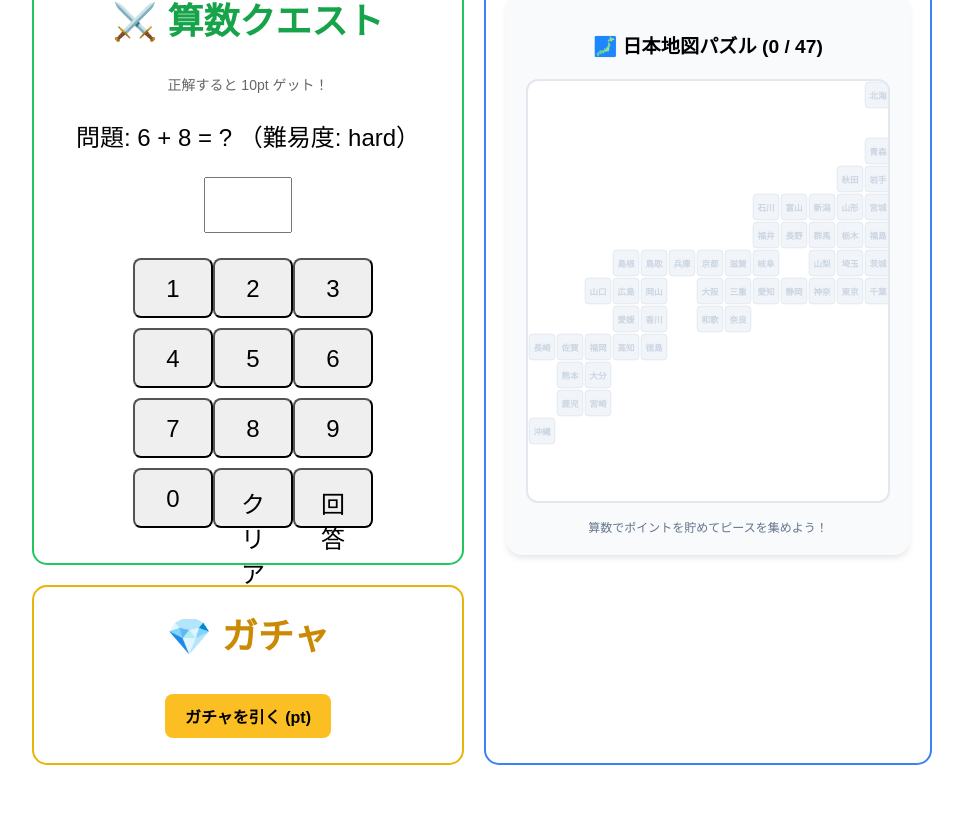
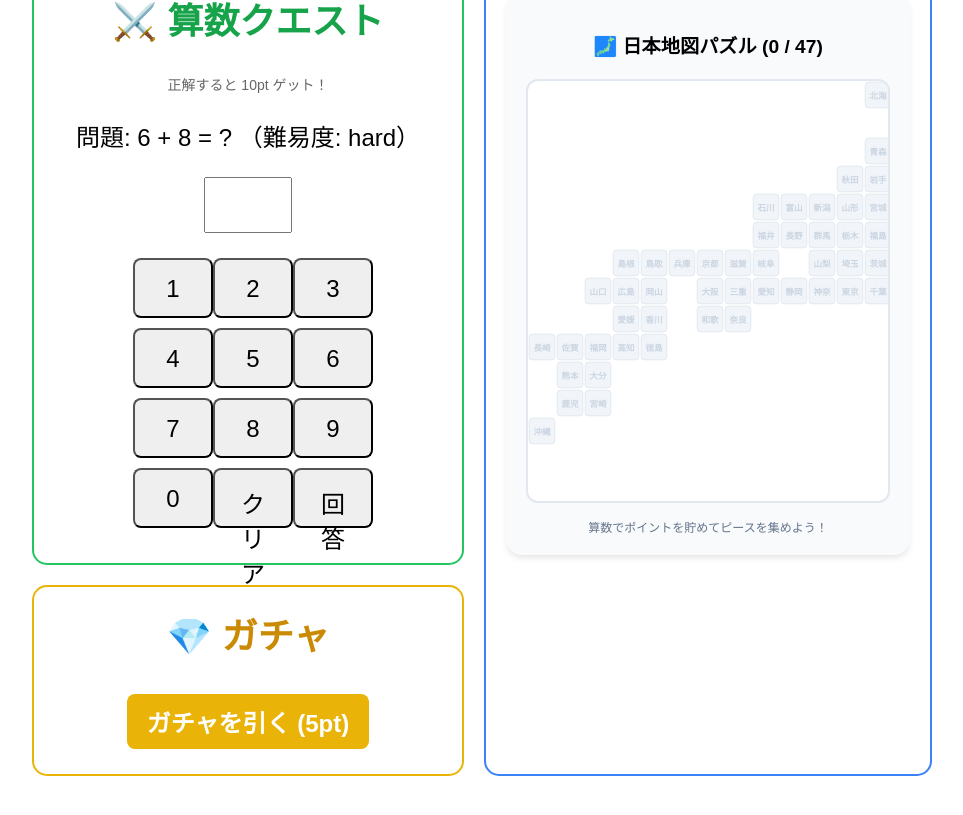
Before and after one commit to kotani6053/manaho0610, a React (Vite) app: page / in a window 1280 px wide. Shown: the part 317-1132 px from the top of the page, without its empty margins (158-1121 px from the left). Built offline with nearby package versions, Linux system fonts and the light colour scheme; the HTML template or start-up script is replaced by a standard one.

Commit message:
Update Gacha.jsx

```diff
--- a/src/components/Gacha.jsx
+++ b/src/components/Gacha.jsx
@@ -1,6 +1,5 @@
 import React, { useState } from 'react';
 
-// 47都道府県のリスト
 const PREFECTURES = [
   "北海道", "青森県", "岩手県", "宮城県", "秋田県", "山形県", "福島県",
   "茨城県", "栃木県", "群馬県", "埼玉県", "千葉県", "東京都", "神奈川県",
@@ -11,47 +10,45 @@ const PREFECTURES = [
   "熊本県", "大分県", "宮崎県", "鹿児島県", "沖縄県"
 ];
 
-function Gacha({ points, cost, onDraw }) {
-  const [lastResult, setLastResult] = useState(null);
+function Gacha({ points, setPoints, obtained, setObtained }) {
+  const COST = 5;
+  const [result, setResult] = useState(null);
 
-  const pullGacha = () => {
-    if (points < cost) {
-      alert("ポイントが足りないよ！算数で貯めてね。");
+  const draw = () => {
+    if (points < COST) {
+      alert("ポイントが足りないよ！");
       return;
     }
 
-    // ランダムに1つ選択
-    const randomIndex = Math.floor(Math.random() * PREFECTURES.length);
-    const selectedPref = PREFECTURES[randomIndex];
+    setPoints(prev => prev - COST);
+    const picked = PREFECTURES[Math.floor(Math.random() * PREFECTURES.length)];
+    setResult(picked);
 
-    // 表示用の状態を更新
-    setLastResult(selectedPref);
-
-    // App.jsx の handleDraw を呼び出して、ポイント消費とコレクション追加を行う
-    onDraw(selectedPref);
+    if (!obtained.includes(picked)) {
+      setObtained(prev => [...prev, picked]);
+    }
   };
 
   return (
-    <div style={{ textAlign: 'center', marginTop: '10px' }}>
+    <div style={{ textAlign: 'center' }}>
       <button
-        onClick={pullGacha}
+        onClick={draw}
         style={{
+          backgroundColor: '#eab308',
+          color: 'white',
           padding: '10px 20px',
-          fontSize: '16px',
-          cursor: 'pointer',
-          backgroundColor: '#fbbf24',
+          borderRadius: '8px',
           border: 'none',
-          borderRadius: '8px',
-          fontWeight: 'bold'
+          fontWeight: 'bold',
+          cursor: 'pointer'
         }}
       >
-        ガチャを引く ({cost}pt)
+        ガチャを引く ({COST}pt)
       </button>
-
-      {lastResult && (
-        <div style={{ marginTop: '15px', animation: 'bounce 0.5s' }}>
-          <p style={{ fontSize: '14px', color: '#666' }}>ガチャの結果...</p>
-          <strong style={{ fontSize: '24px', color: '#1d4ed8' }}>{lastResult}</strong>
+      {result && (
+        <div style={{ marginTop: '15px' }}>
+          <p style={{ margin: 0, fontSize: '12px' }}>結果は...</p>
+          <p style={{ fontSize: '24px', fontWeight: 'bold', color: '#1d4ed8', margin: '5px 0' }}>{result}</p>
         </div>
       )}
     </div>
```
